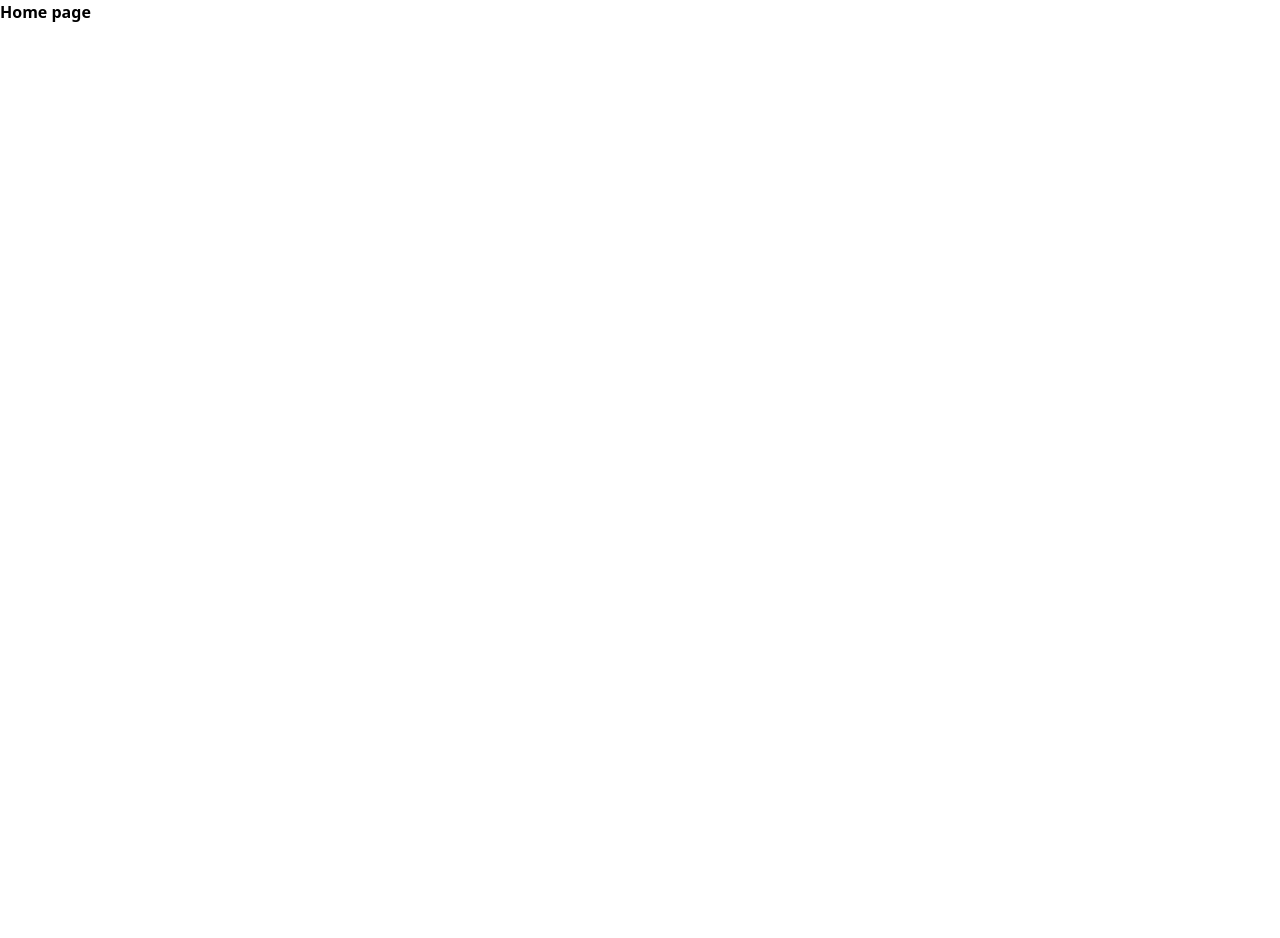
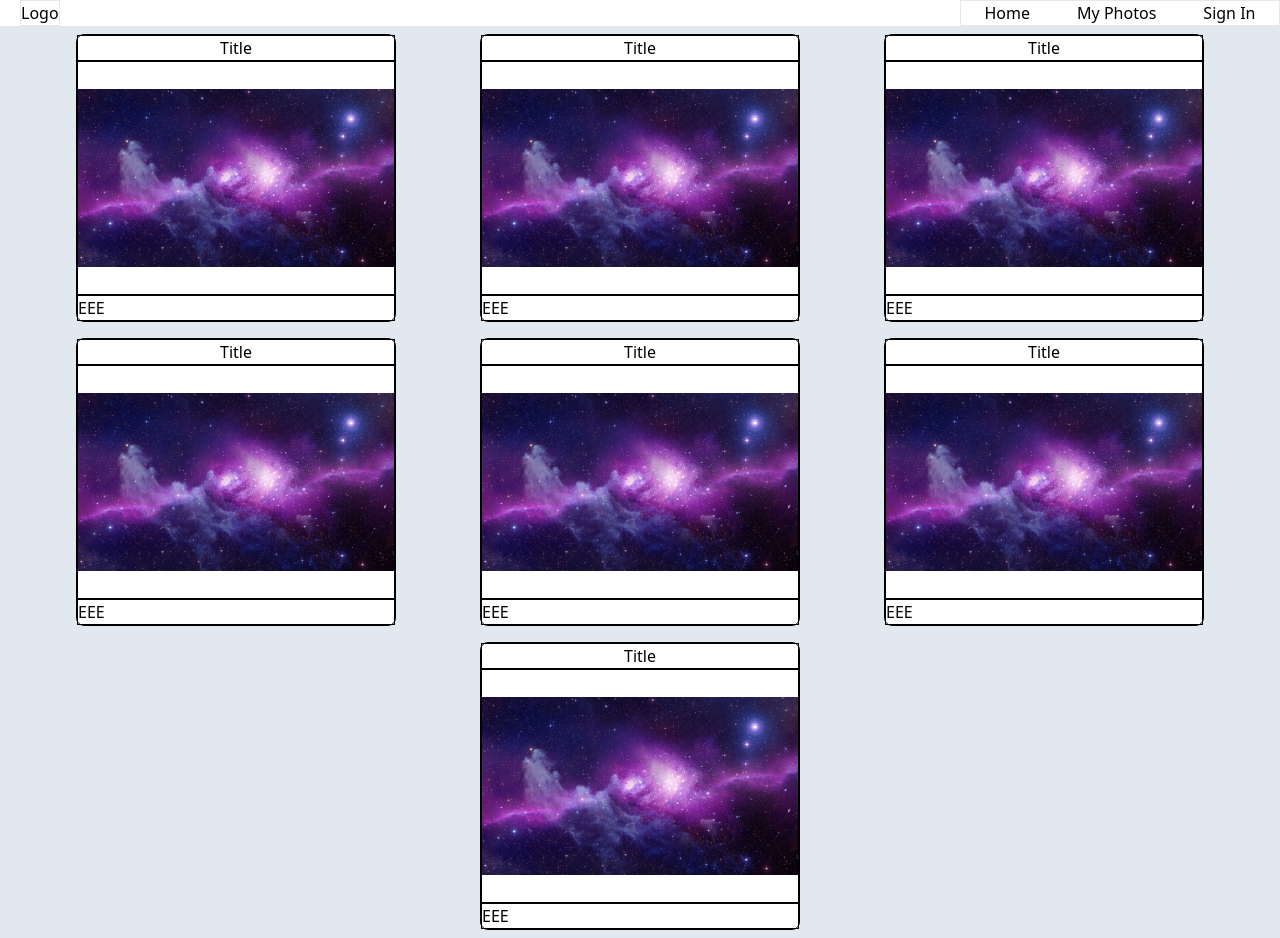
Before and after one commit to ExcuseMeee/photo-gallery, a Next.js app: page / in a window 1280 px wide. Before the commit the page ends 800 px from the top, so only its background shows below. Built offline with nearby package versions, Linux system fonts and the light colour scheme.

Commit message:
header and photo component

```diff
--- /dev/null
+++ b/components/Header.js
@@ -0,0 +1,19 @@
+import Link from "next/link"
+
+const Header = () => {
+  return (
+    <header className="bg-white flex items-center justify-between">
+      <div className="border mx-5">
+        <Link href={"/"}>Logo</Link>
+      </div>
+      <div className="flex border justify-around w-1/4">
+        <Link href={"/"} >Home</Link>
+        <Link href={"/myPhotos"} >My Photos</Link>
+        <Link href={"/signIn"} >Sign In</Link>
+      </div>
+
+    </header>
+  )
+}
+
+export default Header
--- /dev/null
+++ b/components/Layout.js
@@ -0,0 +1,12 @@
+import Header from "./Header"
+
+const Layout = ({children}) => {
+  return (
+    <div className="bg-slate-200 min-h-screen">
+      <Header />
+      {children}
+    </div>
+  )
+}
+
+export default Layout
--- /dev/null
+++ b/components/Photo.js
@@ -0,0 +1,21 @@
+import Image from "next/image"
+
+const Photo = ({imgUrl}) => {
+  return (
+    <div className="w-2/3 lg:w-1/4 h-72 border border-black flex flex-col items-center bg-white rounded-lg m-2">
+      <div className="border border-black w-full flex justify-center h-fit">
+        Title
+      </div>
+      <div className="w-full h-5/6 border border-black flex items-center justify-center">
+        <Image src={imgUrl} alt='' width={350} height={350} />
+
+      </div>
+      <div className="w-full border border-black">
+        EEE
+      </div>
+
+    </div>
+  )
+}
+
+export default Photo
--- a/pages/_app.js
+++ b/pages/_app.js
@@ -1,5 +1,11 @@
+import Layout from '../components/Layout'
 import '../styles/globals.css'
 
 export default function App({ Component, pageProps }) {
-  return <Component {...pageProps} />
+  return(
+    <Layout>
+      <Component {...pageProps} />
+    </Layout>
+
+  )
 }
--- a/pages/index.js
+++ b/pages/index.js
@@ -1,19 +1,28 @@
 import Head from 'next/head'
+import Photo from '../components/Photo'
 
 export default function Home() {
   return (
-    <>
+    <div>
       <Head>
-        <title>Create Next App</title>
+        <title>Photo Gallery</title>
         <meta name="description" content="Generated by create next app" />
         <meta name="viewport" content="width=device-width, initial-scale=1" />
         <link rel="icon" href="/favicon.ico" />
       </Head>
+
       <main>
-        <div className='font-bold'>
-          Home page
+        <div className='flex flex-col lg:flex-row flex-wrap justify-evenly items-center'>
+          <Photo imgUrl={'/space-img.jpg'} />
+          <Photo imgUrl={'/space-img.jpg'} />
+          <Photo imgUrl={'/space-img.jpg'} />
+          <Photo imgUrl={'/space-img.jpg'} />
+          <Photo imgUrl={'/space-img.jpg'} />
+          <Photo imgUrl={'/space-img.jpg'} />
+          <Photo imgUrl={'/space-img.jpg'} />
+
         </div>
       </main>
-    </>
+    </div>
   )
 }
--- /dev/null
+++ b/pages/myPhotos.js
@@ -0,0 +1,8 @@
+
+const myPhotos = () => {
+  return (
+    <div>myPhotos</div>
+  )
+}
+
+export default myPhotos
--- /dev/null
+++ b/pages/signIn.js
@@ -0,0 +1,10 @@
+
+const signIn = () => {
+  return (
+    <div>
+      signIn Page
+    </div>
+  )
+}
+
+export default signIn
```
Also changed, not shown: firebaseConfig.js (+7 -7 lines), public/space-img.jpg (added).
